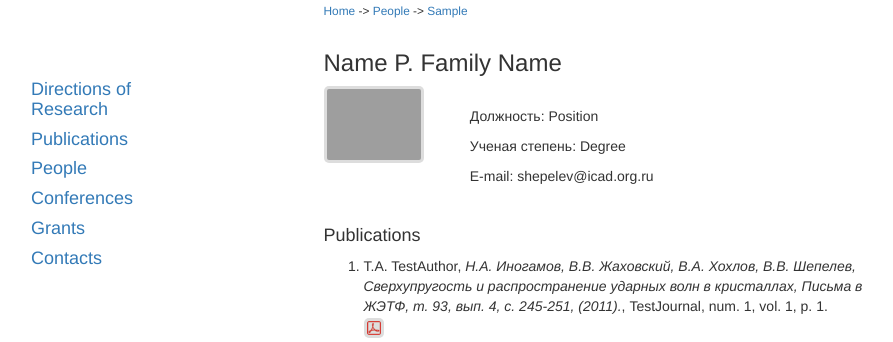
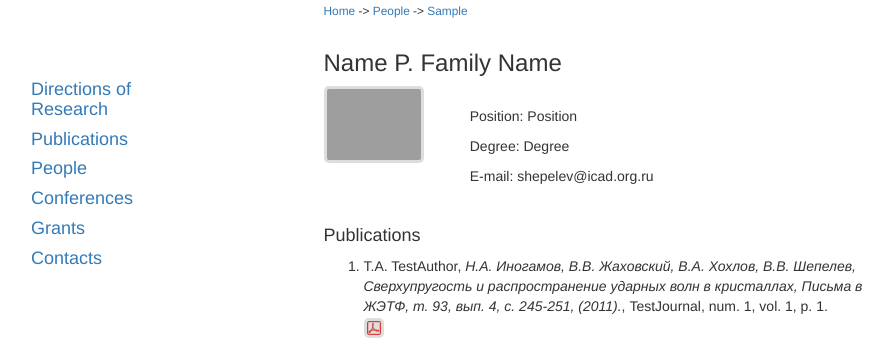
Before and after one commit to vadimvshepelev/icad-dcmt, a Django app: template dcmtsite/www/templates/researcher_card_en.html in a window 1280 px wide. Shown: the part 247-589 px from the top of the page, without its empty margins (39-932 px from the left). Run offline with Django 3.2, Linux system fonts and the light colour scheme; data comes from the database, SQL or seed files in the repository; the template is opened without the code that fills it: values that come from a table or form of the project are taken from there, most other values are stand-ins (such as "Sample title", 1, 10 or a date in 2020); some libraries are stand-ins or nearby versions; grey boxes are pictures that could not be loaded.

Commit message:
'research' template updated and translated

```diff
--- a/dcmtsite/www/templates/researcher_card_en.html
+++ b/dcmtsite/www/templates/researcher_card_en.html
@@ -17,8 +17,8 @@
   </div>
   <div class='col-md-9'>
      <br>
-     <p>Должность: {{ researcher.position_en }}</p>
-	 <p>Ученая степень: {{ researcher.degree_en }}</p>
+     <p>Position: {{ researcher.position_en }}</p>
+	 <p>Degree: {{ researcher.degree_en }}</p>
 	 <p>E-mail: {{ researcher.email }}</p>
   </div>
   <div class='clearfix'></div>
```
